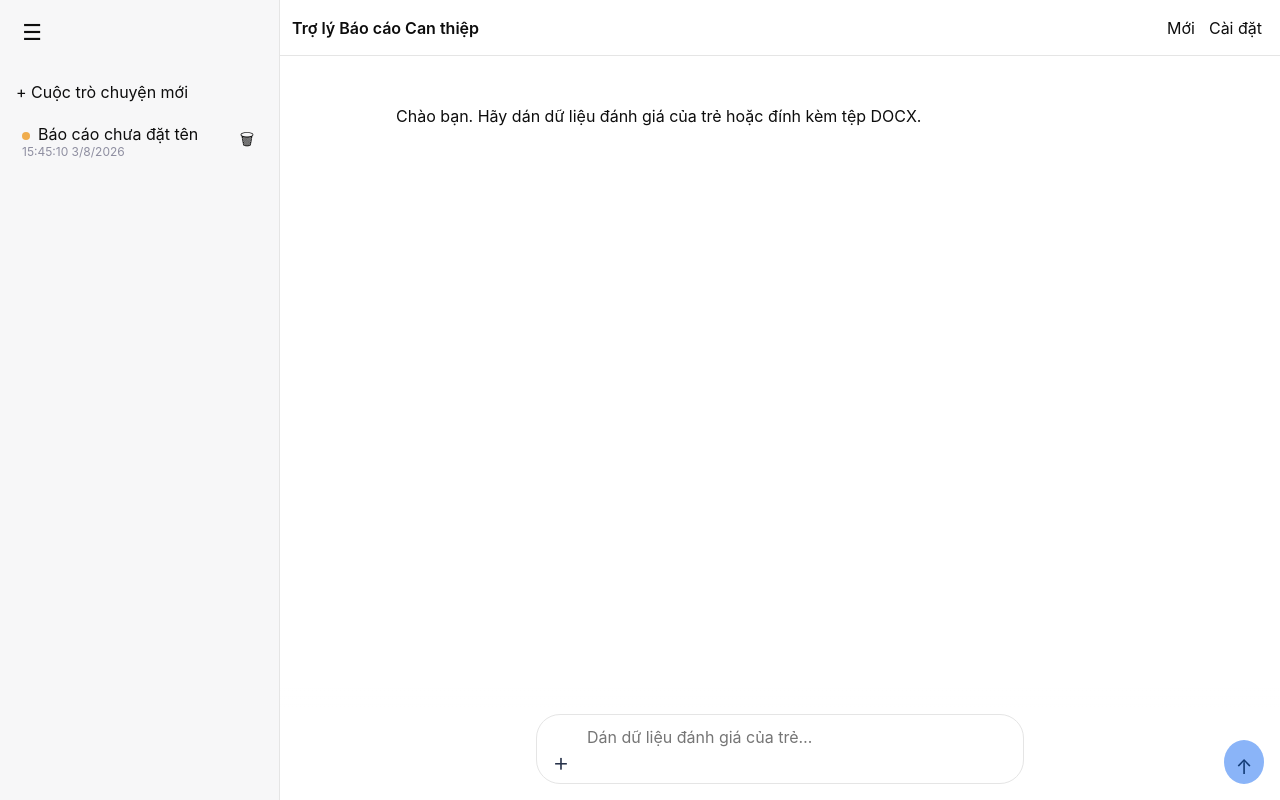
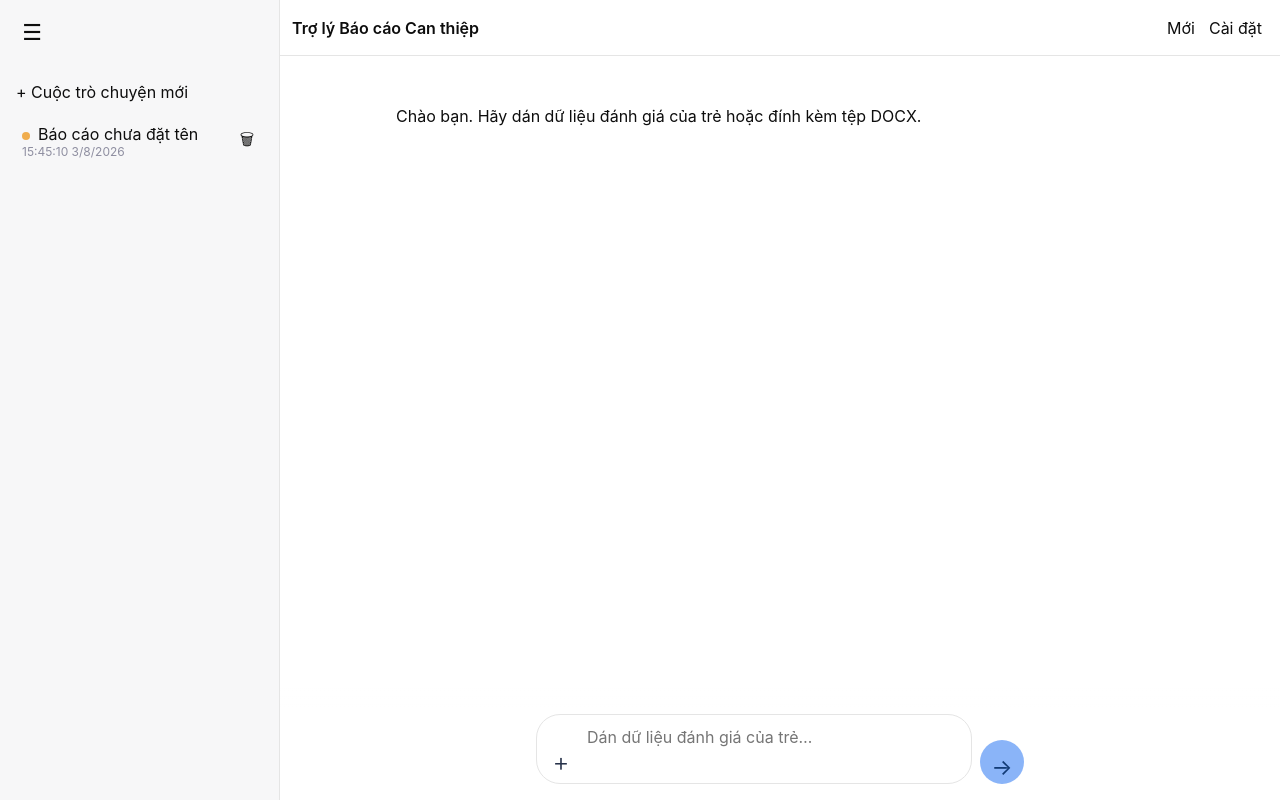
Before and after one commit to oree-nguyen/esdm, a React (Vite) app: page / in a window 1280 px wide. Built offline with nearby package versions, Linux system fonts and the light colour scheme.

Commit message:
Fix composer send button alignment

```diff
--- a/src/ui-fixes.css
+++ b/src/ui-fixes.css
@@ -1,6 +1,98 @@
 /* Small alignment and contrast fixes for the chat controls. */
-.attach{display:grid!important;place-items:center!important;line-height:1!important;padding:0!important;overflow:hidden}.attach::after{display:block;line-height:1;transform:translateY(-1px)}
-.send{display:grid!important;place-items:center!important;padding:0!important;background:#8ab4f8!important;color:#123b76!important}.send::after{display:block;line-height:1;transform:translateY(-1px)}.send:hover{background:#729fe8!important}
-.menuButton{top:10px;left:10px;width:44px;height:44px;display:grid;place-items:center;line-height:1}.sessionSidebar{padding-top:70px}.settingsDone{display:block!important;margin-top:20px;margin-right:auto!important;background:#8ab4f8!important;color:#123b76!important;padding:0 20px!important}.settingsDone:hover{background:#729fe8!important}
-.sidebarBackdrop{position:fixed;z-index:29;inset:0;border:0;border-radius:0;background:#0008}
-@media(max-width:1023px){header{padding-left:60px!important}}
+.attach {
+  display: grid !important;
+  place-items: center !important;
+  line-height: 1 !important;
+  padding: 0 !important;
+  overflow: hidden;
+}
+
+.attach::after {
+  display: block;
+  line-height: 1;
+  transform: translateY(-1px);
+}
+
+footer {
+  display: grid !important;
+  grid-template-columns: minmax(0, 1fr) 44px;
+  align-items: end !important;
+  gap: 8px !important;
+}
+
+footer .composer {
+  width: 100%;
+  min-width: 0;
+  padding-right: 14px !important;
+}
+
+footer .send {
+  position: static !important;
+  right: auto !important;
+  bottom: auto !important;
+  width: 44px !important;
+  min-width: 44px !important;
+  height: 44px !important;
+  min-height: 44px !important;
+  display: grid !important;
+  place-items: center !important;
+  align-self: end !important;
+  padding: 0 !important;
+  border-radius: 50% !important;
+  background: #8ab4f8 !important;
+  color: #123b76 !important;
+}
+
+footer .send::after {
+  content: "\2192" !important;
+  display: block;
+  font-size: 22px;
+  line-height: 1;
+  transform: translateY(-1px);
+}
+
+footer .send:hover {
+  background: #729fe8 !important;
+}
+
+.menuButton {
+  top: 10px;
+  left: 10px;
+  width: 44px;
+  height: 44px;
+  display: grid;
+  place-items: center;
+  line-height: 1;
+}
+
+.sessionSidebar {
+  padding-top: 70px;
+}
+
+.settingsDone {
+  display: block !important;
+  margin-top: 20px;
+  margin-right: auto !important;
+  background: #8ab4f8 !important;
+  color: #123b76 !important;
+  padding: 0 20px !important;
+}
+
+.settingsDone:hover {
+  background: #729fe8 !important;
+}
+
+.sidebarBackdrop {
+  position: fixed;
+  z-index: 29;
+  inset: 0;
+  border: 0;
+  border-radius: 0;
+  background: #0008;
+}
+
+@media (max-width: 1023px) {
+  header {
+    padding-left: 60px !important;
+  }
+}
```
